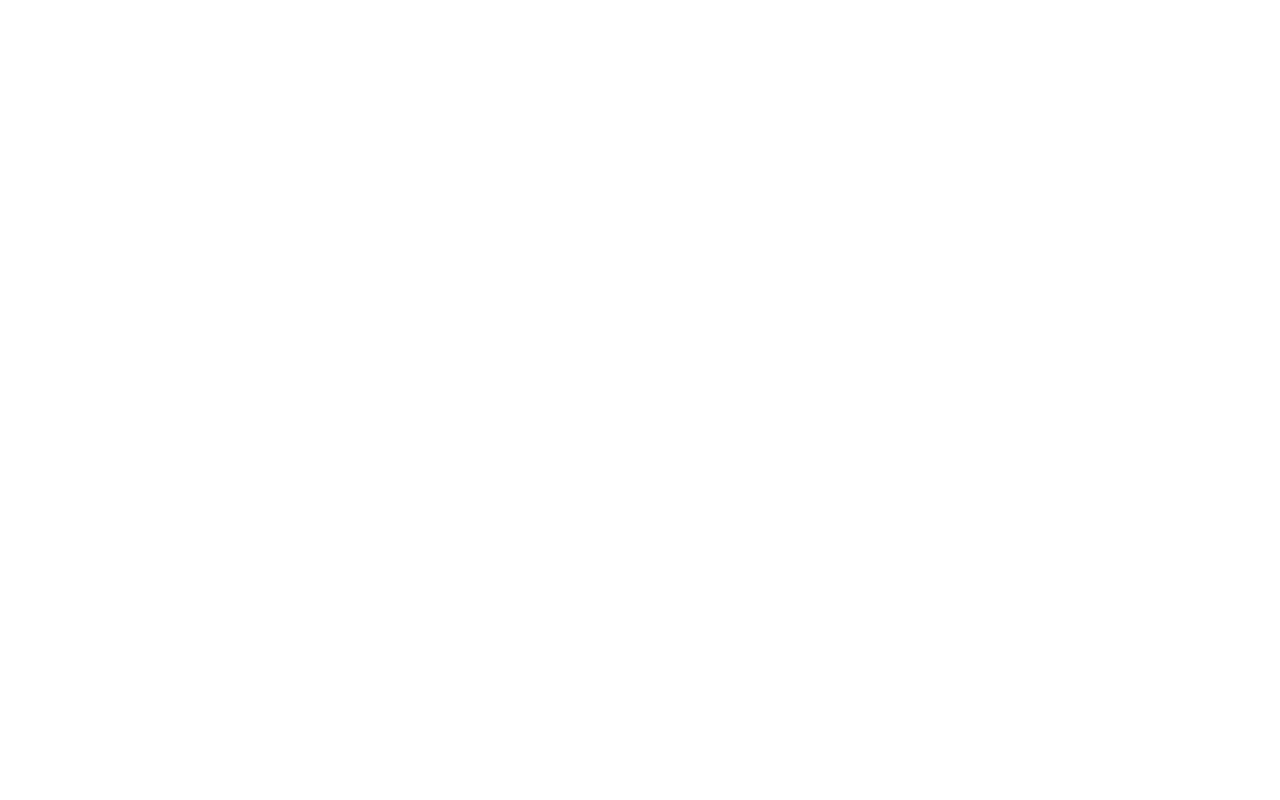
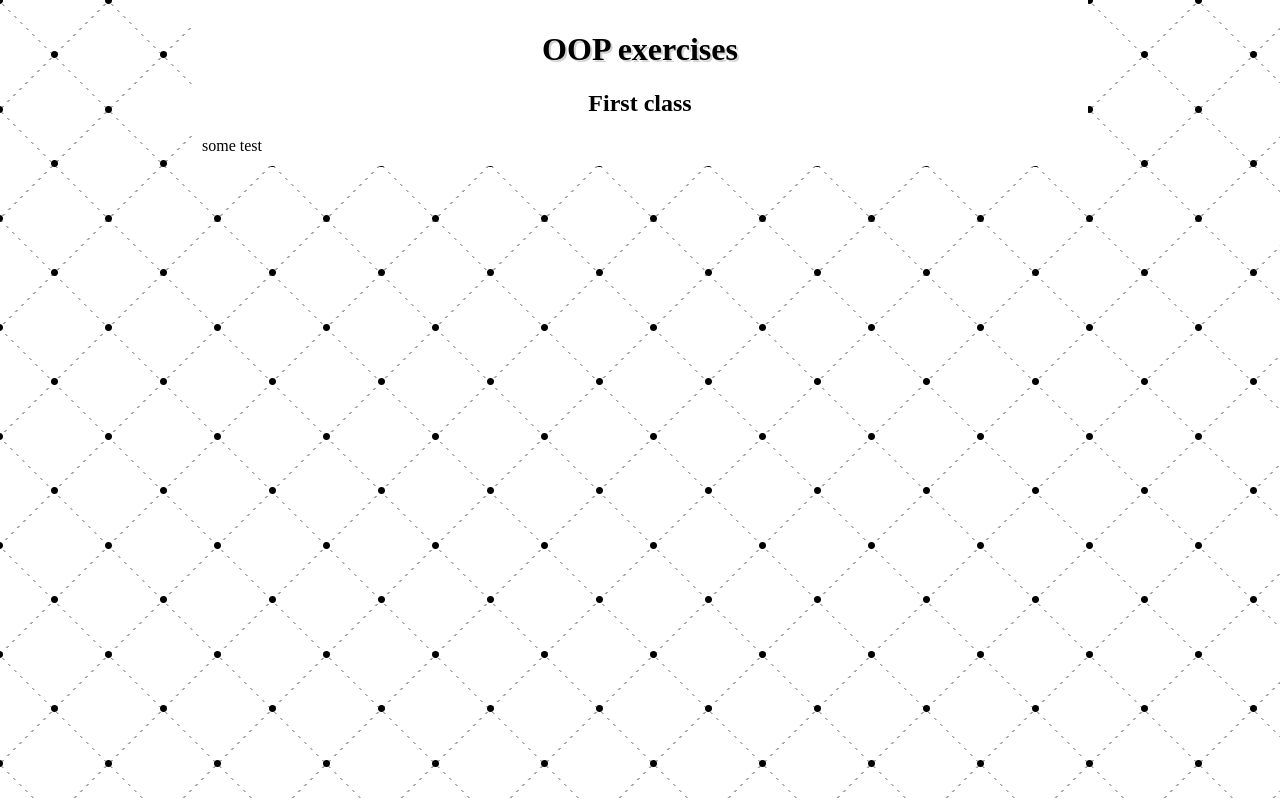
Before and after one commit to galdranorn/OOP-exercises, a plain HTML site: page index.html in a window 1280 px wide. Drawn offline with nearby package versions, Linux system fonts and the light colour scheme; files that its build step writes are made by us from their sources; a web font is replaced by a local one.

Commit message:
Create html and css base

```diff
--- a/index.html
+++ b/index.html
@@ -4,11 +4,17 @@
     <head>
         <meta charset="UTF-8">
         <title>OOP exercises</title>
-        <link rel="stylesheet" type="text/css" href="style.css">
+        <link href="https://fonts.googleapis.com/css?family=Kodchasan" rel="stylesheet">
+        <link rel="stylesheet" href="vendor/normalize.css">
+        <link rel="stylesheet" type="text/css" href="css/style.css">
     </head>
 
     <body>
-
+        <div class="container">
+            <h1>OOP exercises</h1>
+            <h2>First class</h2>
+            <div id="firstClass">some test</div>
+        </div>
         <script src="js/script.js"></script>
     </body>
 
--- a/sass/style.scss
+++ b/sass/style.scss
@@ -0,0 +1,23 @@
+* {box-sizing: border-box;}
+
+body {
+    font-family: Kodchasan;
+    background:
+    radial-gradient(black 3px, transparent 4px),
+    radial-gradient(black 3px, transparent 4px),
+    linear-gradient(#fff 4px, transparent 0),
+    linear-gradient(45deg, transparent 74px, transparent 75px, #a4a4a4 75px, #a4a4a4 76px, transparent 77px, transparent 109px),
+    linear-gradient(-45deg, transparent 75px, transparent 76px, #a4a4a4 76px, #a4a4a4 77px, transparent 78px, transparent 109px),
+  #fff;
+  background-size: 109px 109px, 109px 109px,100% 6px, 109px 109px, 109px 109px;
+  background-position: 54px 55px, 0px 0px, 0px 0px, 0px 0px, 0px 0px;
+}
+
+.container {
+    width: 70%;
+    margin: 0 auto;
+    padding: 10px;
+    background: white;
+    h1, h2 {text-align: center;}
+    h1 {text-shadow: 2px 2px lightgrey;}
+}
```
Also changed, not shown: css/style.css (added), vendor/normalize.css (added), 1 other file.
